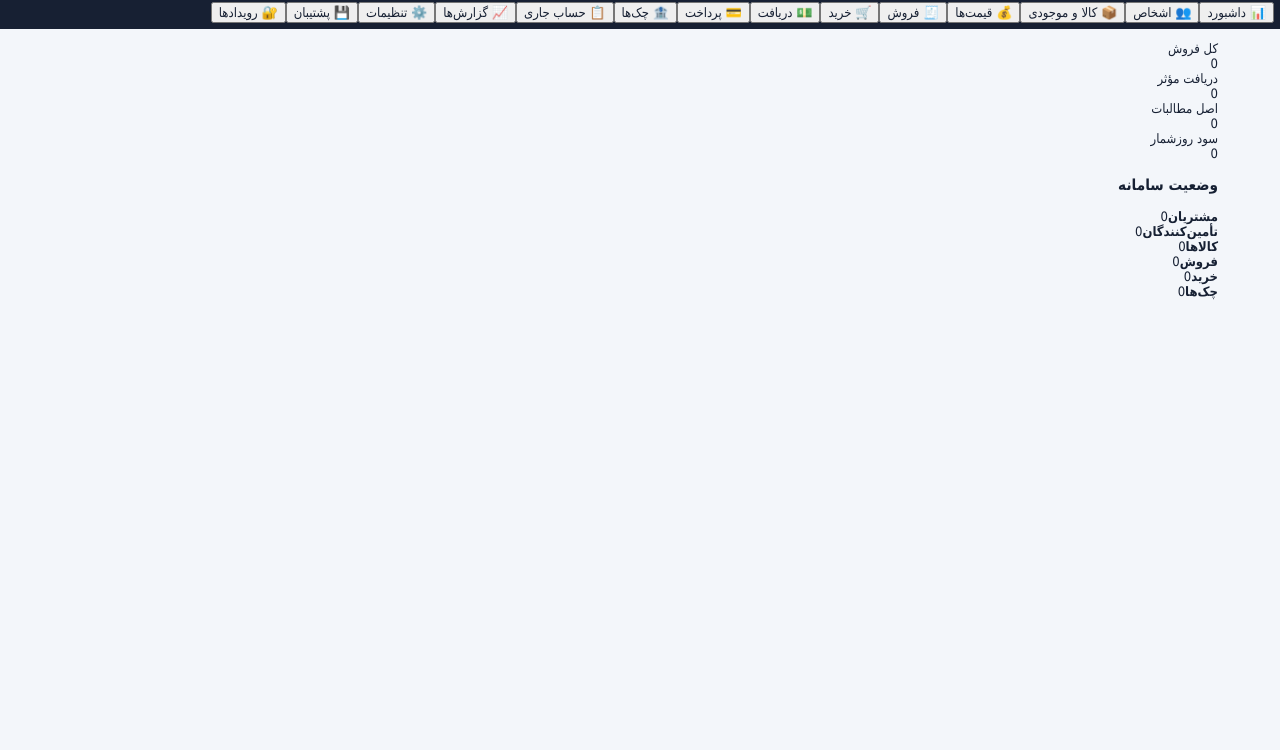
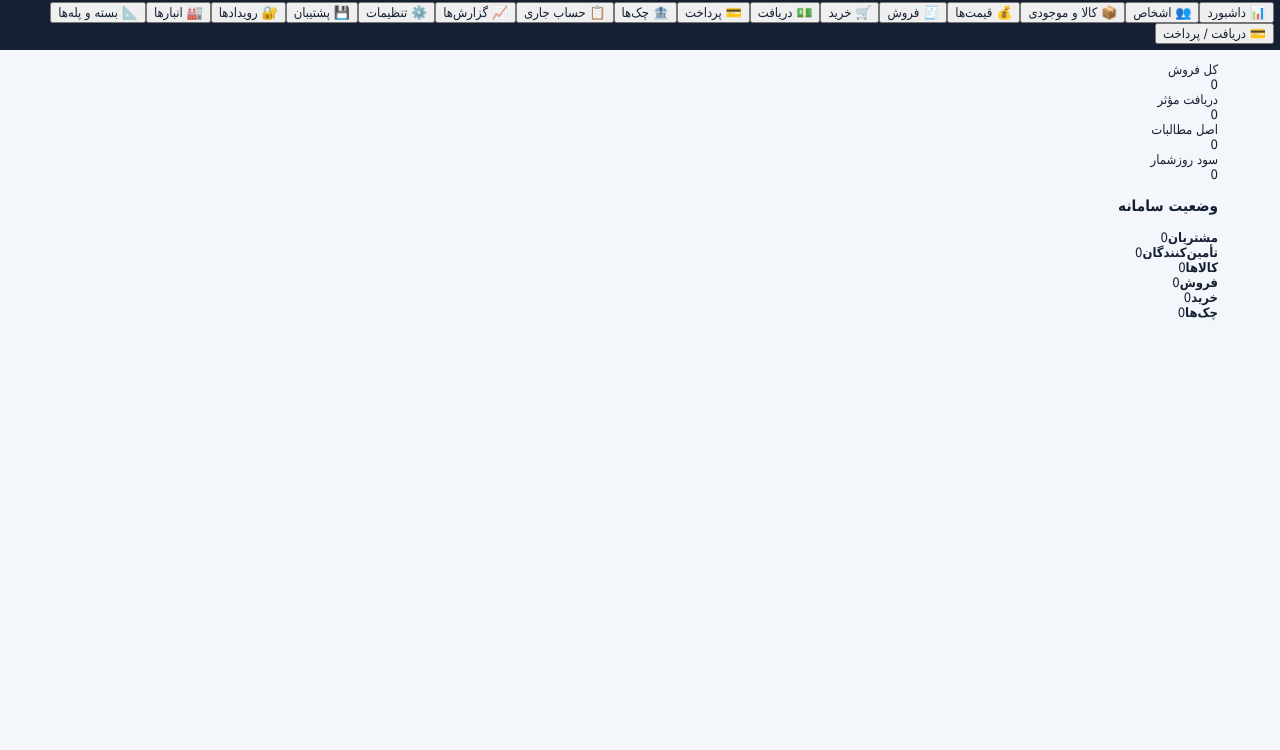
Before and after one commit to rasool083/Accounting-, a website: page index.html in a window 1280 px wide. Shown: the part 50-800 px from the top of the page. Drawn offline with Linux system fonts and the light colour scheme.

Commit message:
fix: load complete UI stack and navigation hotfix

```diff
--- a/index.html
+++ b/index.html
@@ -11,5 +11,5 @@
 </head>
 <body>
 <div id="app"><header id="hd"><span class="logo">📒</span><h1>سامانه حسابداری کارگاه</h1></header><nav id="nav"></nav><main id="main"></main></div>
-<script src="domain.js?v=20260920-ui-v15"></script><script src="migration.js?v=20260920-ui-v15"></script><script src="repository.js?v=20260920-ui-v15"></script><script src="business-modules.js?v=20260920-ui-v15"></script><script src="data.js?v=20260920-ui-v15"></script><script src="inventory.js?v=20260920-ui-v15"></script><script src="transactions.js?v=20260920-ui-v15"></script><script src="reports.js?v=20260920-ui-v15"></script><script src="ui.js?v=20260920-ui-v15"></script><script src="people-ui.js?v=20260920-ui-v15"></script><script src="ui-stable-v10.js?v=20260920-ui-v15"></script><script src="app.js?v=20260920-ui-v15"></script>
+<script src="domain.js?v=20260920-ui-v15"></script><script src="migration.js?v=20260920-ui-v15"></script><script src="repository.js?v=20260920-ui-v15"></script><script src="business-modules.js?v=20260920-ui-v15"></script><script src="data.js?v=20260920-ui-v15"></script><script src="inventory.js?v=20260920-ui-v15"></script><script src="transactions.js?v=20260920-ui-v15"></script><script src="reports.js?v=20260920-ui-v15"></script><script src="ui.js?v=20260920-ui-v15"></script><script src="people-ui.js?v=20260920-ui-v15"></script><script src="ui-stable-v10.js?v=20260920-ui-v15"></script><script src="navigation-hotfix-v15.js?v=20260920-ui-v15"></script><script src="app.js?v=20260920-ui-v15"></script>
 </body></html>
```
